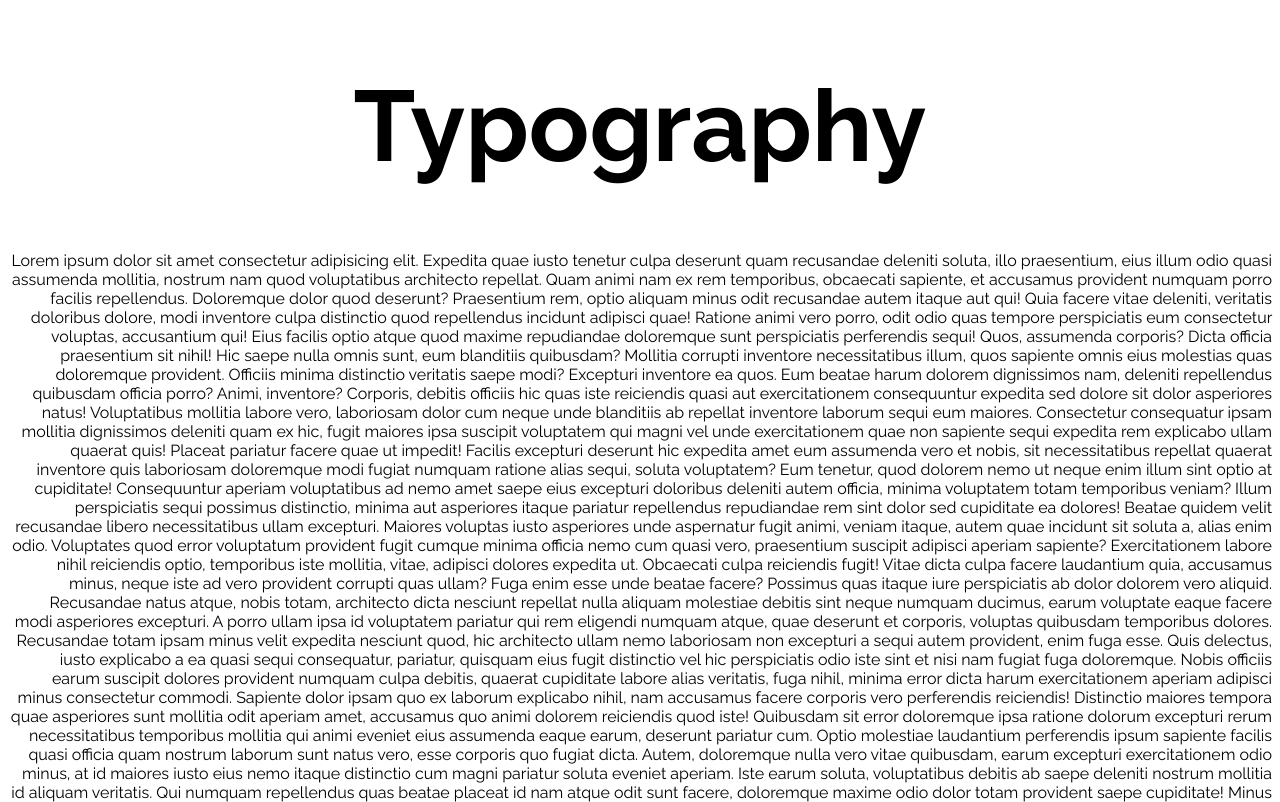
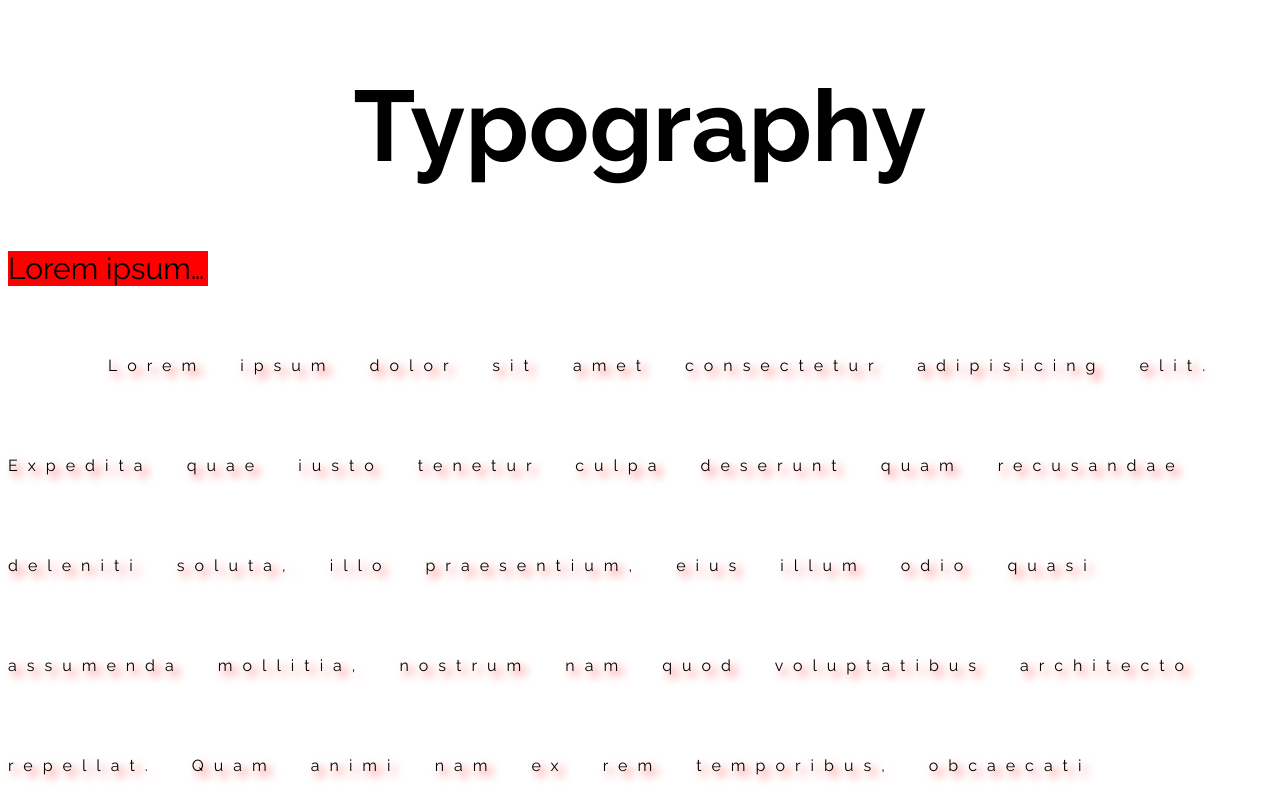
Before and after one commit to muhammad-raheel-fsd/basic-web-programming, a plain HTML site: page 02-css/02-typography/index.html in a window 1280 px wide. Shown: the top 802 px of the page. Drawn offline with Linux system fonts and the light colour scheme.

Commit message:
feat: box model, box shadow

```diff
--- a/02-css/02-typography/index.html
+++ b/02-css/02-typography/index.html
@@ -14,6 +14,7 @@
   </head>
   <body>
     <h1>Typography</h1>
+    <p id="text">Lorem ipsum dolor sit amet</p>
     <p>
       Lorem ipsum dolor sit amet consectetur adipisicing elit. Expedita quae
       iusto tenetur culpa deserunt quam recusandae deleniti soluta, illo
--- a/02-css/02-typography/style.css
+++ b/02-css/02-typography/style.css
@@ -11,12 +11,25 @@ h1 {
   /* text-decoration: dashed; */
 }
 
+#text {
+  font-size: 30px;
+  background-color: red;
+  width: 200px;
+  text-overflow: ellipsis;
+  overflow: hidden;
+  text-wrap: nowrap;
+  line-height: normal;
+  letter-spacing: normal;
+  word-spacing: normal;
+  text-indent: 0;
+}
+
 p {
   /* text-align: justify; */
   /* text-align: right; */
   /* text-align-last: left; */
   /* direction: ltr; */
-  direction: rtl;
+  /* direction: rtl; */
   /* font-style: italic; */
   /* font-style: oblique; */
   /* font-style: normal; */
@@ -30,4 +43,13 @@ p {
   text-transform: lowercase;
   text-transform: capitalize;
   text-transform: none;
+
+  letter-spacing: 10px;
+  word-spacing: 20px;
+  line-height: 100px;
+  text-shadow: 5px 5px 10px red;
+  text-indent: 100px;
+  /* white-space: nowrap;
+  text-overflow: ellipsis;
+  overflow: hidden; */
 }
```
Also changed, not shown: 02-css/03-box-model/index.html (added, +14 -0 lines), 02-css/03-box-model/style.css (added, +16 -0 lines).
